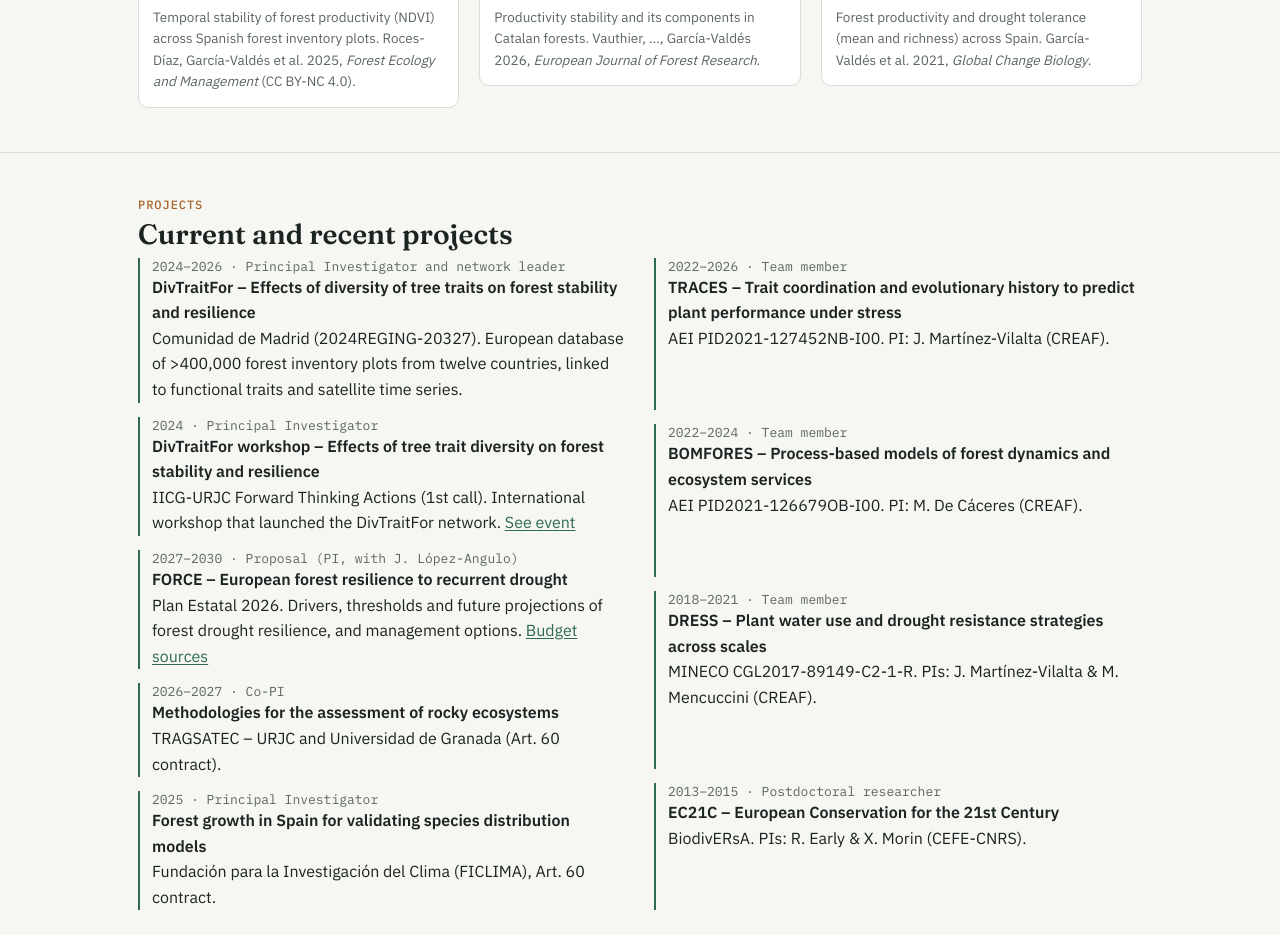
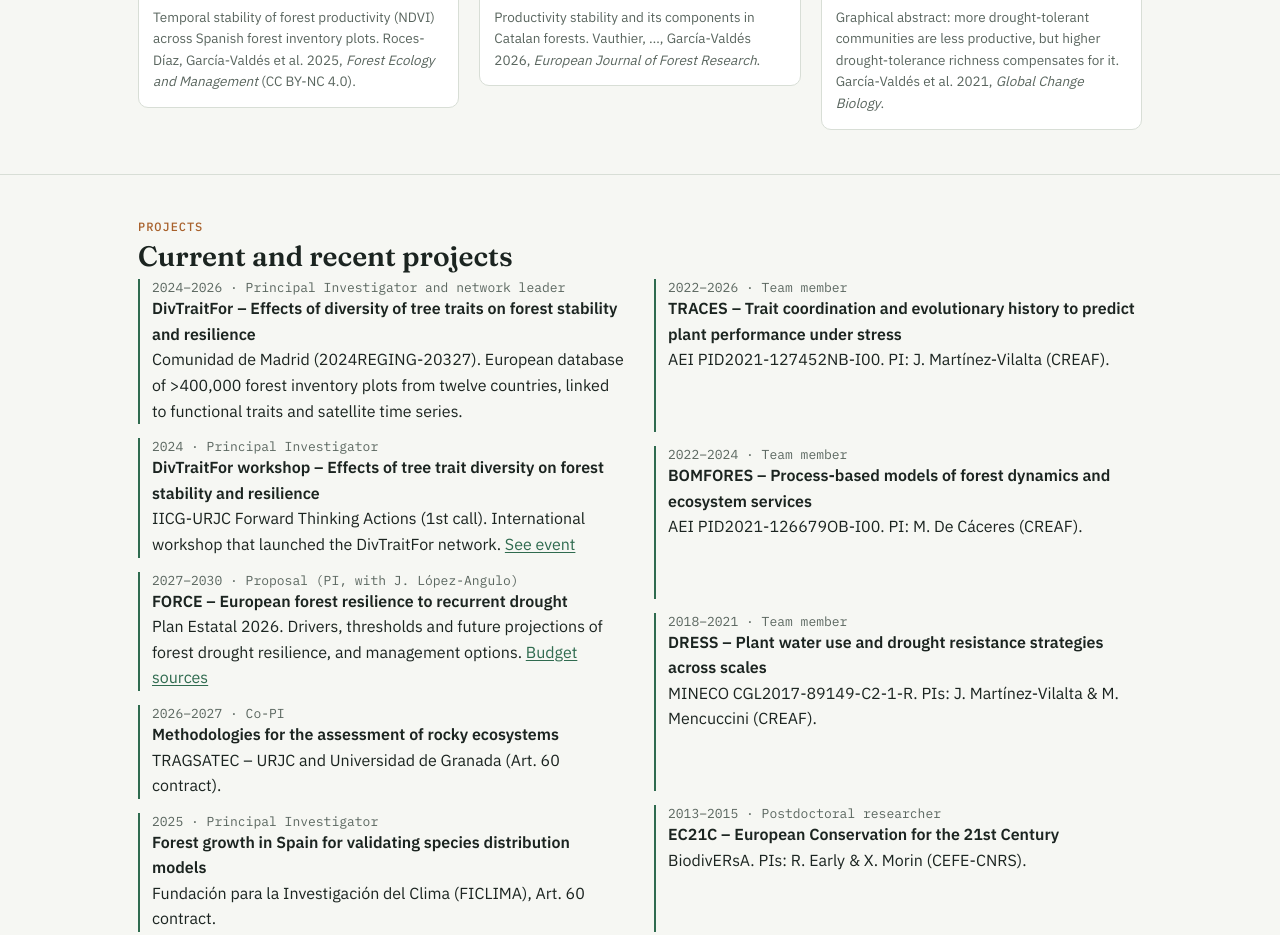
Before and after one commit to rgarciavaldes/rgarciavaldes.github.io, a plain HTML site: page index.html in a window 1280 px wide. Shown: the part 1212-2147 px from the top of the page. Drawn offline with Linux system fonts and the light colour scheme.

Commit message:
Add files via upload

```diff
--- a/index.html
+++ b/index.html
@@ -140,7 +140,7 @@ footer{border-top:1px solid var(--line);padding-block:28px;color:var(--muted);fo
 <div class="figs">
 <figure><a href="https://doi.org/10.1016/j.foreco.2025.122946"><img src="https://ars.els-cdn.com/content/image/1-s2.0-S0378112725004542-gr1_lrg.jpg" alt="Map of forest productivity stability across peninsular Spain and the Balearic Islands, with biogeographical regions" loading="lazy" onerror="this.closest('figure').remove()"></a><figcaption>Temporal stability of forest productivity (NDVI) across Spanish forest inventory plots. Roces-Díaz, García-Valdés et al. 2025, <em>Forest Ecology and Management</em> (CC BY-NC 4.0).</figcaption></figure>
 <figure><a href="https://doi.org/10.1007/s10342-026-01933-2"><img src="https://media.springernature.com/lw685/springer-static/image/art%3A10.1007%2Fs10342-026-01933-2/MediaObjects/10342_2026_1933_Fig1_HTML.png" alt="Maps and histograms of productivity stability, mean NDVI and its standard deviation in Catalan forests" loading="lazy" onerror="this.closest('figure').remove()"></a><figcaption>Productivity stability and its components in Catalan forests. Vauthier, …, García-Valdés 2026, <em>European Journal of Forest Research</em>.</figcaption></figure>
-<figure><a href="https://doi.org/10.1111/gcb.15529"><img src="https://onlinelibrary.wiley.com/cms/asset/8dda1b5e-5cbd-476d-b829-16caed01b099/gcb15529-fig-0001-m.png" alt="Maps of forest productivity and drought-tolerance metrics across Spain" loading="lazy" onerror="this.closest('figure').remove()"></a><figcaption>Forest productivity and drought tolerance (mean and richness) across Spain. García-Valdés et al. 2021, <em>Global Change Biology</em>.</figcaption></figure>
+<figure><a href="https://doi.org/10.1111/gcb.15529"><img src="https://onlinelibrary.wiley.com/cms/asset/71cc3840-7396-4bb9-a627-5717f4fdc1dc/gcb15529-toc-0001-m.jpg" alt="Graphical abstract: forest productivity decreases with community-mean drought tolerance and increases with drought-tolerance richness" loading="lazy" onerror="this.closest('figure').remove()"></a><figcaption>Graphical abstract: more drought-tolerant communities are less productive, but higher drought-tolerance richness compensates for it. García-Valdés et al. 2021, <em>Global Change Biology</em>.</figcaption></figure>
 </div>
 </div></section>
 
@@ -228,7 +228,6 @@ footer{border-top:1px solid var(--line);padding-block:28px;color:var(--muted);fo
 </div>
 <div class="photos">
 <figure><img src="images/workshop-2024-group.jpg" alt="Workshop participants at the Global Change Research Institute, URJC" loading="lazy" onerror="this.closest('figure').remove()"></figure>
-<figure><img src="images/workshop-2024-campus.jpg" alt="Workshop participants on the Móstoles campus of URJC" loading="lazy" onerror="this.closest('figure').remove()"></figure>
 </div>
 </div>
 <div class="event" style="margin-top:28px">
```
